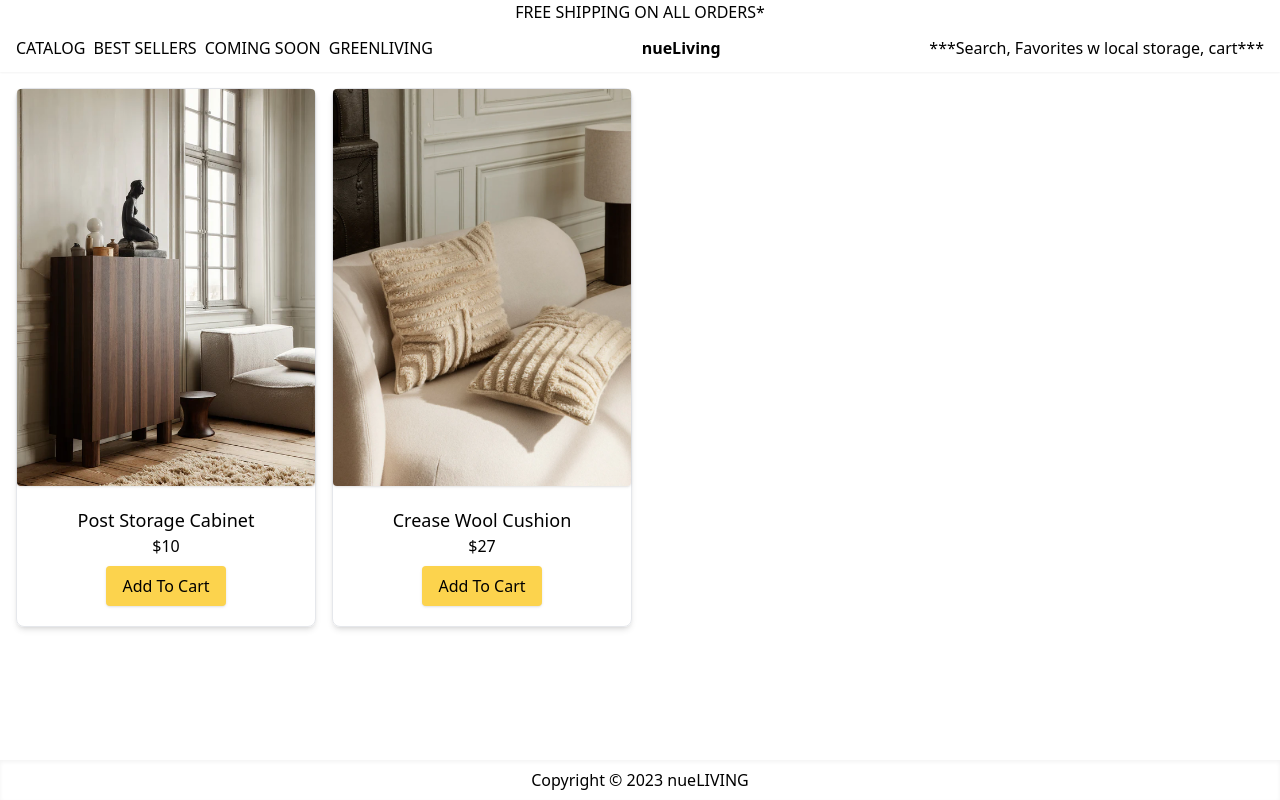
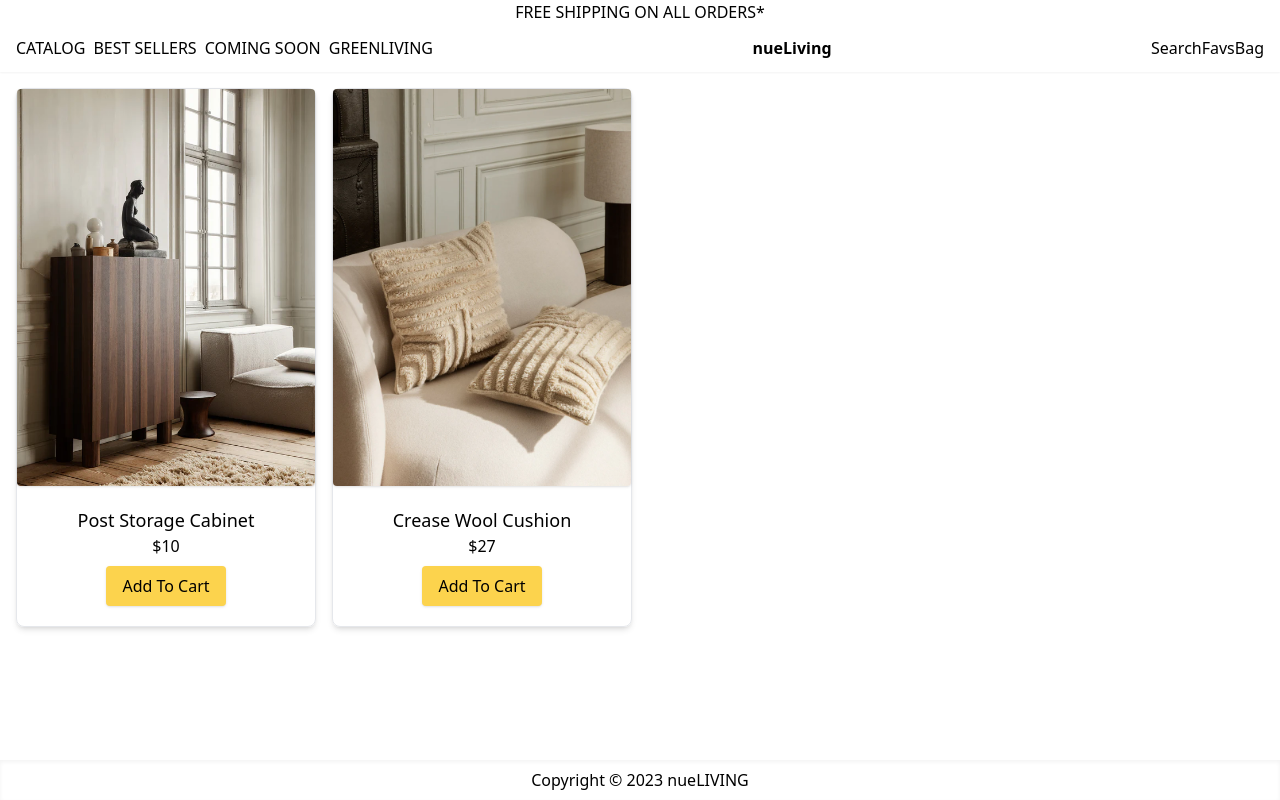
Before and after one commit to ci-dominguez/nueliving, a Next.js app: page / in a window 1280 px wide. Built offline with nearby package versions, Linux system fonts and the light colour scheme.

Commit message:
Handling Add To Cart Functions

```diff
--- a/components/Layout.js
+++ b/components/Layout.js
@@ -1,8 +1,12 @@
-import React from 'react';
+import React, { useContext } from 'react';
 import Head from 'next/head';
 import Link from 'next/link';
+import { Store } from '@component/utils/Store';
 
 const Layout = ({ title, children }) => {
+  const { state, dispatch } = useContext(Store);
+  const { cart } = state;
+
   return (
     <>
       <Head>
@@ -34,7 +38,18 @@ const Layout = ({ title, children }) => {
                 nueLiving
               </Link>
             </div>
-            <div>***Search, Favorites w local storage, cart***</div>
+            <div className="flex flex-row">
+              <div>Search</div>
+              <Link href="/favorites">Favs</Link>
+              <Link href="/bag">
+                Bag
+                {cart.cartItems.length > 0 && (
+                  <span>
+                    {cart.cartItems.reduce((a, c) => a + c.quantity, 0)}
+                  </span>
+                )}
+              </Link>
+            </div>
           </nav>
         </header>
         <main className="container m-auto mt-4 px-4">{children}</main>
--- a/pages/product/[slug].js
+++ b/pages/product/[slug].js
@@ -2,16 +2,40 @@ import { useRouter } from 'next/router';
 import Link from 'next/link';
 import Layout from '@component/components/Layout';
 import Image from 'next/image';
-import React from 'react';
+import React, { useContext } from 'react';
 import data from '@component/utils/data';
+import { Store } from '../../utils/Store';
 
 export default function ProductScreen() {
+  const { state, dispatch } = useContext(Store);
   const { query } = useRouter();
   const { slug } = query;
   const product = data.products.find((x) => x.slug === slug);
   if (!product) {
     return <div>Product not found</div>;
   }
+
+  // Add a Handler to the quantity button in order to change quantity value here VVVV
+  const addToCartHandler = () => {
+    //searching if items already exists. In order to update quantities correctly
+    const existItem = state.cart.cartItems.find((x) => x.slug === product.slug);
+    const quantity = existItem ? existItem.quantity + 1 : 1;
+
+    //checking if quantity in stock of item is >= quantity in cart
+    if (product.countInStock < quantity) {
+      alert(
+        'Sorry there are only ' +
+          product.countInStock +
+          ' ' +
+          product.name +
+          '(s) in stock!'
+      );
+      return;
+    }
+
+    dispatch({ type: 'CART_ADD_ITEM', payload: { ...product, quantity } });
+  };
+
   return (
     <Layout title={product.name}>
       <div className="py-2">
@@ -43,7 +67,9 @@ export default function ProductScreen() {
           <div>
             <button type="button">Add Quantity Button</button>
             <div>
-              <button type="button">Add to Cart</button>
+              <button type="button" onClick={addToCartHandler}>
+                Add to Cart
+              </button>
               <a> Favorites Heart Icon</a>
             </div>
             <div>
```
